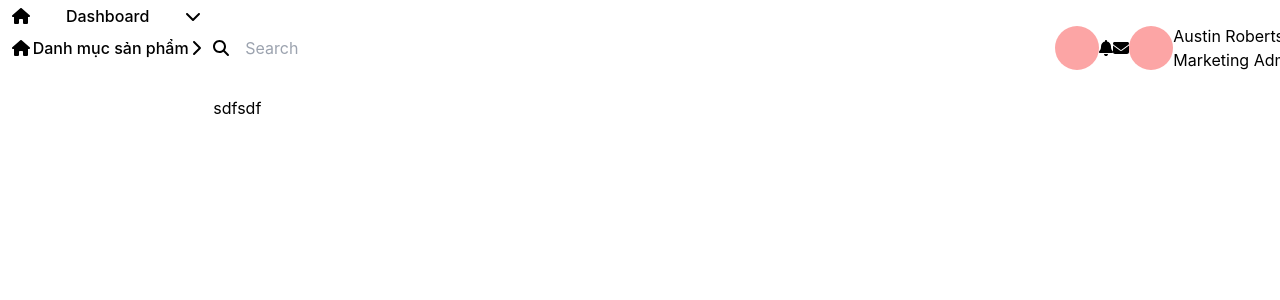
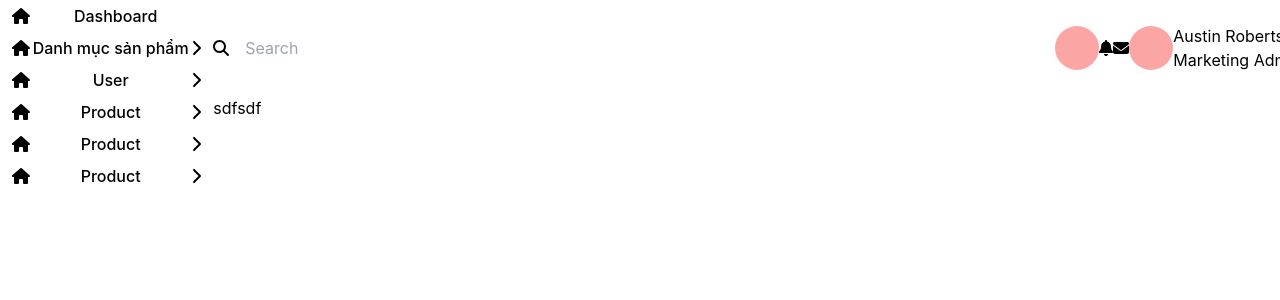
Before and after one commit to GiaThuanKaren/Muji_ecommerce, a Next.js app in the folder admin/: page / in a window 1280 px wide. Shown: the top 300 px of the page. Built offline with nearby package versions, Linux system fonts and the light colour scheme.

Commit message:
Fix Left Side Bar Admin

```diff
--- a/admin/src/Components/DropOutItem/index.tsx
+++ b/admin/src/Components/DropOutItem/index.tsx
@@ -6,13 +6,14 @@ function DropOutItem({ childrenItem, icon, title }: DropOutSideBarItem) {
     const [open, setOpen] = React.useState(true);
     return (
         <>
-            <div className='flex items-center justify-between px-3 py-1'>
+            <div className='flex items-center justify-between px-3 py-1 w-full'>
                 {icon}
-                <p className='font-medium '>
+                <p className='font-medium text-center w-full '>
                     {title}
                 </p>
                 {
-                    open && childrenItem.length != 0 ? <>
+                    childrenItem.length > 0 && (
+                        open ? <>
                             <ICON onClick={() => {
                                 setOpen(false)
                             }} icon={IconSolid.faChevronRight} />
@@ -22,6 +23,7 @@ function DropOutItem({ childrenItem, icon, title }: DropOutSideBarItem) {
                                     setOpen(true)
                                 }} icon={IconSolid.faChevronDown} />
                             </>
+                    )
                 }
             </div>
             {
@@ -30,7 +32,7 @@ function DropOutItem({ childrenItem, icon, title }: DropOutSideBarItem) {
                         {
                             childrenItem.map((item: DropOutSideBarItem, index: number) => {
                                 return <>
-                                    <div className='ml-1'>
+                                    <div className='ml-2 my-2'>
                                         <DropOutItem {...item} />
                                     </div>
                                 </>
--- a/admin/src/Layouts/MainLayout/index.tsx
+++ b/admin/src/Layouts/MainLayout/index.tsx
@@ -24,6 +24,78 @@ function MainLayout({ children }: Props) {
                     icon: <ICON icon={IconSolid.faHome} />
                 }
             ]
+        },
+        {
+            icon: <ICON icon={IconSolid.faHome} />,
+            title: "User",
+            childrenItem: [
+                {
+                    childrenItem: [],
+                    icon: <ICON icon={IconSolid.faHome} />,
+                    title: "Get All User"
+                },
+                {
+                    childrenItem: [],
+                    icon: <ICON icon={IconSolid.faHome} />,
+                    title: "Create New User"
+                },
+                // {
+                //     childrenItem: [],
+                //     icon: <ICON icon={IconSolid.faHome} />,
+                //     title: "Get Detail;"
+                // },
+            ]
+        },
+        {
+            title: "Product",
+            childrenItem: [
+                {
+                    title: "Get All Product",
+                    childrenItem: [],
+                    icon: <ICON icon={IconSolid.faHome} />
+                }
+                ,
+                {
+                    title: "Add New Product",
+                    childrenItem: [],
+                    icon: <ICON icon={IconSolid.faHome} />
+                }
+            ],
+            icon: <ICON icon={IconSolid.faHome} />
+        },
+        {
+            title: "Product",
+            childrenItem: [
+                {
+                    title: "Get All Product",
+                    childrenItem: [],
+                    icon: <ICON icon={IconSolid.faHome} />
+                }
+                ,
+                {
+                    title: "Add New Product",
+                    childrenItem: [],
+                    icon: <ICON icon={IconSolid.faHome} />
+                }
+            ],
+            icon: <ICON icon={IconSolid.faHome} />
+        },
+        {
+            title: "Product",
+            childrenItem: [
+                {
+                    title: "Get All Product",
+                    childrenItem: [],
+                    icon: <ICON icon={IconSolid.faHome} />
+                }
+                ,
+                {
+                    title: "Add New Product",
+                    childrenItem: [],
+                    icon: <ICON icon={IconSolid.faHome} />
+                }
+            ],
+            icon: <ICON icon={IconSolid.faHome} />
         }
     ]
     return (
```
Lines whose indentation alone changed are shown as unchanged.
